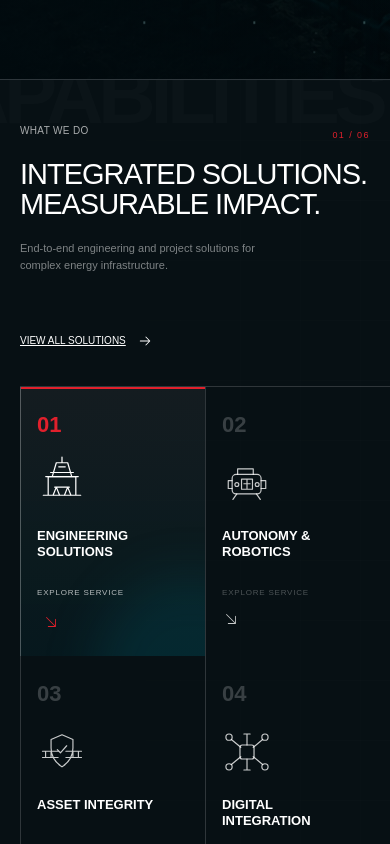
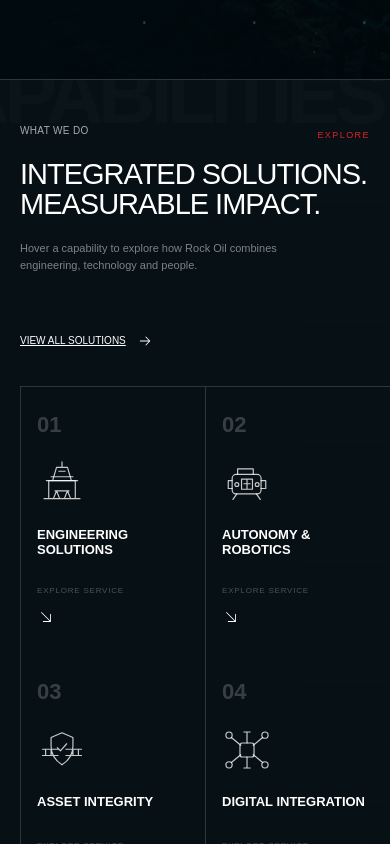
Before and after one commit to maizhakimm/rockoilgroup, a Next.js app: page / in a window 390 px wide. Shown: the part 760-1604 px from the top of the page. Built offline with nearby package versions, Linux system fonts and the light colour scheme.

Commit message:
Add expanding technical capability cards

```diff
--- a/app/components/capabilities-section.tsx
+++ b/app/components/capabilities-section.tsx
@@ -14,22 +14,26 @@
 ];
 
 export function CapabilitiesSection() {
-  const [active, setActive] = useState(0);
+  const [active, setActive] = useState<number | null>(null);
+  const selected = services[active ?? 0];
   return (
     <section className="capabilities" id="capabilities">
       <div className="capabilityBackdrop" aria-hidden="true">CAPABILITIES</div>
       <div className="sectionLead">
-        <div><p className="eyebrow">What we do</p><span className="activeCounter">{services[active].index} / 06</span></div>
+        <div><p className="eyebrow">What we do</p><span className="activeCounter">{active === null ? "EXPLORE" : `${selected.index} / 06`}</span></div>
         <h2>Integrated solutions.<br />Measurable impact.</h2>
-        <p className="activeServiceCopy">{services[active].description}</p>
+        <p className="activeServiceCopy">{active === null ? "Hover a capability to explore how Rock Oil combines engineering, technology and people." : selected.description}</p>
         <a href="#contact">View all solutions <ArrowRight size={14} /></a>
       </div>
-      <div className="capabilityGrid" onMouseLeave={() => setActive(0)}>
-        {services.map(({ index, title, icon:Icon }, position) => (
+      <div className={`capabilityGrid ${active !== null ? "hasActive" : ""}`} onMouseLeave={() => setActive(null)}>
+        {services.map(({ index, title, description, icon:Icon }, position) => (
           <a id={`service-${index}`} href="#contact" className={`capabilityCard ${active === position ? "isActive" : ""}`} key={index} onMouseEnter={() => setActive(position)} onFocus={() => setActive(position)}>
+            <Icon className="blueprintIcon" aria-hidden="true" />
+            <span className="cardScan" aria-hidden="true" />
             <span className="cardIndex">{index}</span>
             <Icon className="serviceIcon" />
             <h3>{title}</h3>
+            <p className="cardDescription">{description}</p>
             <span className="cardExplore">Explore service</span>
             <ArrowDownRight className="cardArrow" size={18} weight="light" />
           </a>
--- a/app/globals.css
+++ b/app/globals.css
@@ -98,24 +98,35 @@
 .sectionLead h2 { margin:15px 0 20px; font-size:29px; text-transform:uppercase; line-height:1.03; font-weight:500; letter-spacing:-.035em; }
 .activeServiceCopy { min-height:66px; margin:0 0 28px; color:rgba(255,255,255,.48); font-size:11px; line-height:1.6; max-width:275px; transition:opacity .25s; }
 .sectionLead a { font-size:10px; text-transform:uppercase; text-decoration:underline; display:flex; gap:12px; align-items:center; width:max-content; }
-.capabilityGrid { display:grid; grid-template-columns:repeat(6,1fr); position:relative; z-index:1; align-items:stretch; }
-.capabilityCard { border-left:1px solid var(--line); padding:36px 18px 34px; min-width:0; min-height:380px; display:flex; flex-direction:column; transition:background .36s,border-color .36s,opacity .36s; position:relative; overflow:hidden; isolation:isolate; }
+.capabilityGrid { display:flex; position:relative; z-index:1; align-items:stretch; }
+.capabilityCard { border-left:1px solid var(--line); padding:36px 18px 34px; min-width:0; min-height:380px; flex:1 1 0; display:flex; flex-direction:column; transition:flex .55s cubic-bezier(.2,.8,.2,1),background .4s,opacity .4s; position:relative; overflow:hidden; isolation:isolate; }
 .capabilityCard:before { content:""; position:absolute; top:0; left:0; right:100%; height:2px; background:var(--red); transition:right .38s cubic-bezier(.2,.8,.2,1); }
-.capabilityCard:after { content:""; position:absolute; width:190px; height:190px; right:-80px; bottom:-110px; border-radius:50%; background:rgba(0,118,136,.18); filter:blur(25px); opacity:0; transition:.4s; z-index:-1; }
-.capabilityGrid:hover .capabilityCard:not(:hover) { opacity:.7; }
-.capabilityCard:hover,.capabilityCard.isActive { background:linear-gradient(180deg,rgba(255,255,255,.05),rgba(0,97,111,.1)); border-color:rgba(255,255,255,.28); opacity:1 !important; }
+.capabilityCard:after { content:""; position:absolute; width:260px; height:260px; right:-90px; bottom:-100px; border-radius:50%; background:rgba(0,158,178,.2); filter:blur(34px); opacity:0; transition:.5s; z-index:-1; }
+.capabilityGrid.hasActive .capabilityCard:not(.isActive) { opacity:.48; flex:.72 1 0; }
+.capabilityCard:hover,.capabilityCard.isActive { flex:2.05 1 0; background:linear-gradient(145deg,rgba(255,255,255,.075),rgba(0,104,119,.2)); opacity:1 !important; }
 .capabilityCard:hover:before,.capabilityCard.isActive:before { right:0; }
 .capabilityCard:hover:after,.capabilityCard.isActive:after { opacity:1; }
-.cardIndex { color:rgba(255,255,255,.2); font-size:22px; font-weight:700; margin-bottom:32px; transition:.35s; }
-.capabilityCard svg { color:rgba(255,255,255,.78); margin-bottom:18px; transition:transform .35s,color .35s; }
+.cardIndex { color:rgba(255,255,255,.2); font-size:22px; font-weight:700; margin-bottom:32px; transition:font-size .45s,color .35s,transform .45s; position:relative; z-index:2; }
+.capabilityCard > .serviceIcon { color:rgba(255,255,255,.78); margin-bottom:18px; transition:transform .4s,color .35s,width .4s,height .4s; position:relative; z-index:2; }
 .capabilityCard:hover .cardIndex,.capabilityCard.isActive .cardIndex { color:var(--red); }
 .capabilityCard:hover > .serviceIcon,.capabilityCard.isActive > .serviceIcon { color:#fff; transform:translateY(-4px) scale(1.04); }
-.capabilityCard h3 { font-size:13px; line-height:1.25; text-transform:uppercase; margin:2px 0 0; font-weight:600; max-width:130px; }
+.capabilityCard h3 { font-size:13px; line-height:1.15; text-transform:uppercase; margin:2px 0 0; font-weight:600; max-width:165px; transition:font-size .45s,max-width .45s,transform .45s; position:relative; z-index:2; }
 .serviceIcon { width:50px; height:50px; }
-.cardExplore { margin-top:auto; padding-top:28px; font-size:8px; letter-spacing:.1em; text-transform:uppercase; color:rgba(255,255,255,.28); transition:.3s; }
+.cardDescription { max-height:0; opacity:0; overflow:hidden; transform:translateY(12px); margin:0; max-width:255px; color:rgba(255,255,255,.65); font-size:10px; line-height:1.55; transition:max-height .45s,opacity .35s,transform .45s,margin .45s; position:relative; z-index:2; }
+.cardExplore { margin-top:auto; padding-top:28px; font-size:8px; letter-spacing:.1em; text-transform:uppercase; color:rgba(255,255,255,.28); transition:.3s; position:relative; z-index:2; }
 .cardArrow { margin:13px 0 0 !important; flex:none; }
 .capabilityCard:hover .cardExplore,.capabilityCard.isActive .cardExplore { color:rgba(255,255,255,.7); }
 .capabilityCard:hover .cardArrow,.capabilityCard.isActive .cardArrow { transform:translate(5px,3px); color:var(--red); }
+.capabilityCard.isActive .cardIndex { font-size:52px; line-height:.85; transform:translateX(-3px); color:rgba(225,32,44,.85); }
+.capabilityCard.isActive > .serviceIcon { width:58px; height:58px; transform:translateY(-2px) scale(1.04); }
+.capabilityCard.isActive h3 { font-size:22px; max-width:235px; transform:translateY(-2px); }
+.capabilityCard.isActive .cardDescription { max-height:75px; opacity:1; transform:translateY(0); margin-top:14px; }
+.blueprintIcon { position:absolute; width:270px; height:270px; right:-80px; bottom:-50px; color:#69dce5; opacity:0; transform:rotate(-8deg) scale(.75); transition:opacity .5s,transform .7s cubic-bezier(.2,.8,.2,1); z-index:-1; }
+.capabilityCard.isActive .blueprintIcon { opacity:.11; transform:rotate(0) scale(1); }
+.capabilityCard.isActive:before { right:0; box-shadow:0 0 18px rgba(225,32,44,.5); }
+.cardScan { position:absolute; z-index:1; left:0; right:0; height:1px; top:-5%; opacity:0; background:linear-gradient(90deg,transparent,rgba(103,221,231,.9),transparent); box-shadow:0 0 12px rgba(103,221,231,.55); }
+.capabilityCard.isActive .cardScan { opacity:.7; animation:cardScan 2.8s linear infinite; }
+@keyframes cardScan { from { top:0; } to { top:100%; } }
 .impact { background:var(--paper); color:#091116; min-height:305px; padding:56px clamp(28px,5.3vw,88px); display:grid; grid-template-columns:45px 1.25fr 1fr; gap:35px; position:relative; }
 .verticalLabel { border-right:1px solid rgba(7,16,20,.15); padding-right:20px; }
 .statsGrid { display:grid; grid-template-columns:repeat(4,1fr); align-items:center; }
@@ -137,8 +148,11 @@
 @media (max-width:1200px) {
   .desktopNav { gap:20px; }
   .capabilities { grid-template-columns:300px 1fr; }
-  .capabilityGrid { grid-template-columns:repeat(3,1fr); }
+  .capabilityGrid { display:grid; grid-template-columns:repeat(3,1fr); }
   .capabilityCard { min-height:290px; }
+  .capabilityGrid.hasActive .capabilityCard:not(.isActive),.capabilityCard:hover,.capabilityCard.isActive { opacity:1; }
+  .capabilityCard.isActive .cardIndex { font-size:34px; }
+  .capabilityCard.isActive h3 { font-size:17px; }
   .impact { grid-template-columns:45px 1fr; }
   .presence { grid-column:2; min-height:180px; }
 }
```
